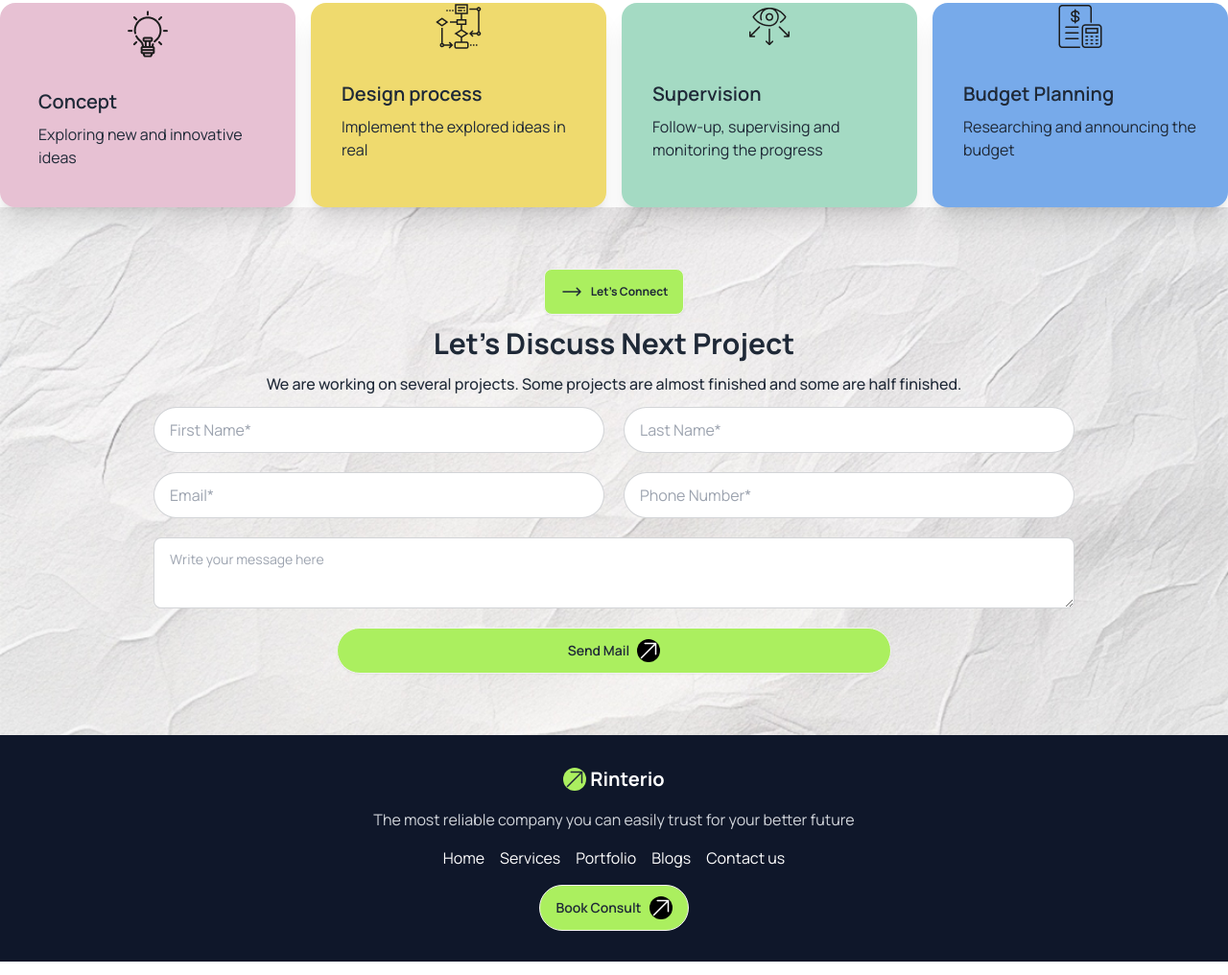
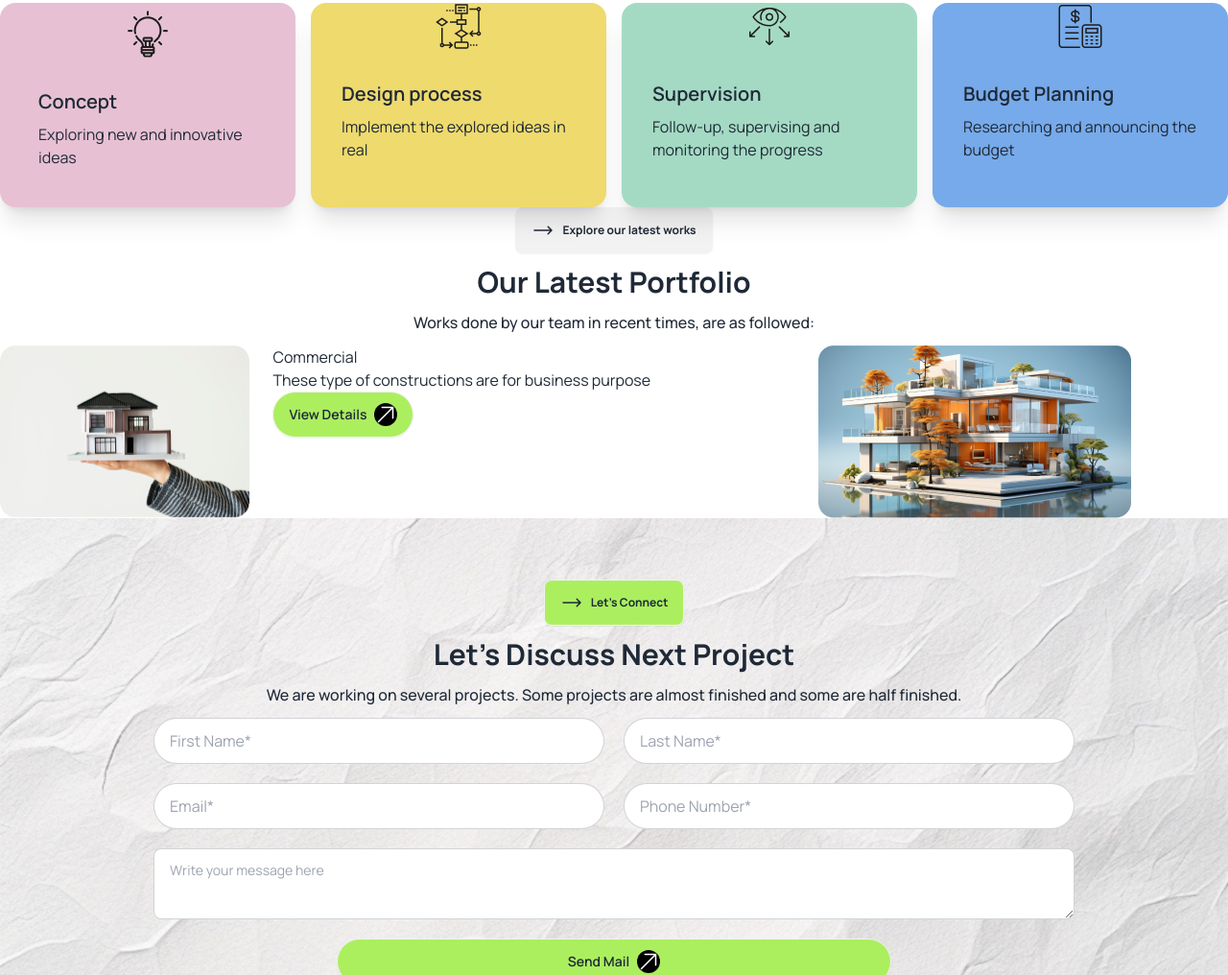
Before and after one commit to aksohag067/hero-assignment-three, a plain HTML site: page index.html in a window 1280 px wide. Shown: the part 1456-2472 px from the top of the page at 96% size. Drawn offline with nearby package versions, Linux system fonts and the light colour scheme.

Commit message:
Challenge part is on the process

```diff
--- a/index.html
+++ b/index.html
@@ -232,6 +232,45 @@
           </div>
         </div>
       </section>
+      <!-- Challenge part -->
+      <section>
+        <div class="text-center">
+          <button class="btn mb-3 text-xs font-bold">
+            <svg xmlns="http://www.w3.org/2000/svg" fill="none" viewBox="0 0 24 24" stroke-width="1.5" stroke="currentColor" class="size-6">
+              <path stroke-linecap="round" stroke-linejoin="round" d="M17.25 8.25 21 12m0 0-3.75 3.75M21 12H3" />
+            </svg>
+            Explore our latest works
+          </button>
+          <h3 class="text-3xl font-bold mb-3">Our Latest Portfolio</h3>
+          <p class="text-base font-medium mb-3">Works done by our team in recent times, are as followed:</p>
+        </div>
+        <div>
+          <div class="grid grid-cols-3">
+            <div class="col-span-2">
+              <div class="grid grid-cols-3">
+                <div>
+                  <img src="assets/img1.png" alt="">
+                </div>
+                <div class="col-span-2">
+                  <h3>Commercial</h3>
+                  <p>
+                    These type of constructions are for business purpose
+                  </p>
+                  <button class="btn bg-customIcon rounded-full">
+                    View Details
+                    <svg xmlns="http://www.w3.org/2000/svg" fill="none" viewBox="0 0 24 24" stroke-width="1.5" stroke="currentColor" class="size-6 bg-black text-white rounded-full justify-self-center self-center">
+                      <path stroke-linecap="round" stroke-linejoin="round" d="m4.5 19.5 15-15m0 0H8.25m11.25 0v11.25" />
+                    </svg>
+                  </button>
+                </div>
+              </div>
+            </div>
+            <div>
+              <img src="assets/img2.png" alt="">
+            </div>
+          </div>
+        </div>
+      </section>
       <section>
         <div class="bg-[url('/assets/bg.jpg')] bg-cover bg-center bg-no-repeat bg-fixed h-fit">
           <div class="text-center">
```
